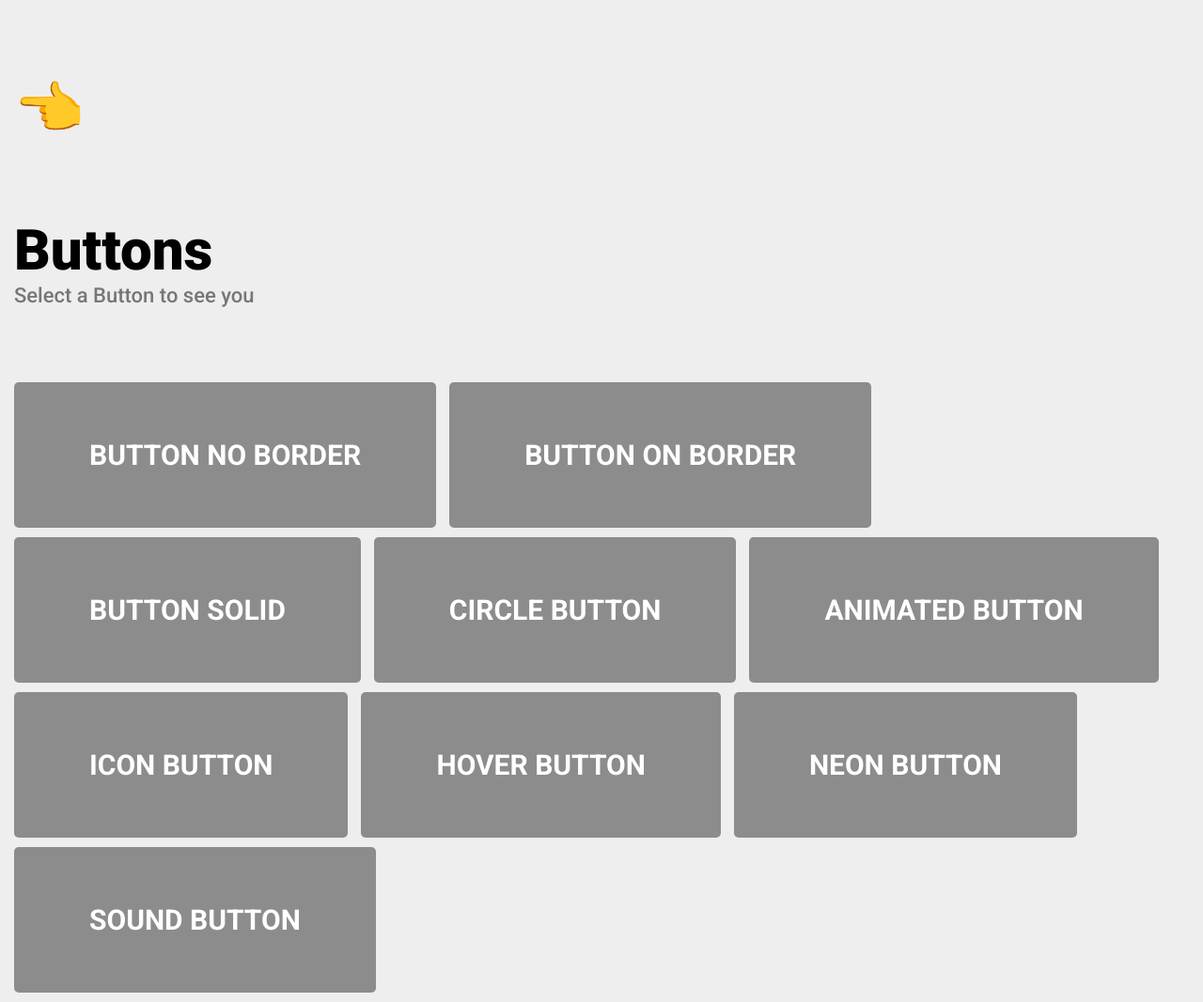
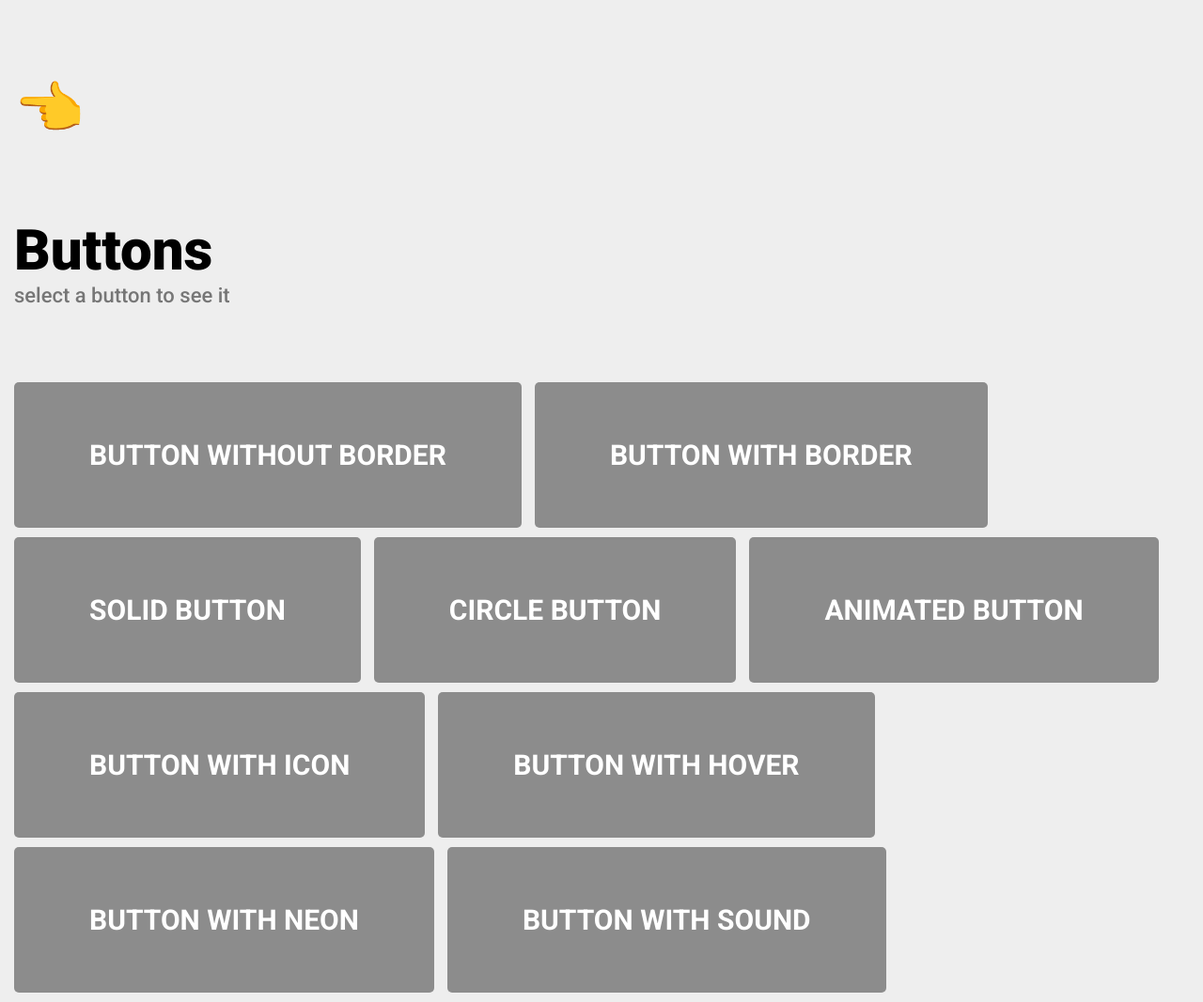
Before and after one commit to miguelitodev/webcomponents, a plain HTML site: page components/buttons/index.html in a window 1280 px wide. Shown: the whole page at 94% size. Drawn offline with Linux system fonts and the light colour scheme.

Commit message:
Fixing grammar errors

```diff
--- a/components/buttons/index.html
+++ b/components/buttons/index.html
@@ -24,20 +24,20 @@
         <div class="content">
             <h1 class="title">Buttons</h1>
             <h2 class="subtitle">
-                Select a Button to see you
+                select a button to see it
             </h2>
         </div>
 
         <div class="content content-button">
-            <a href="javascript:void(0)" class="button"> Button No Border </a>
-            <a href="javascript:void(0)" class="button"> Button On Border </a>
-            <a href="javascript:void(0)" class="button"> Button Solid </a>
+            <a href="javascript:void(0)" class="button"> Button without border </a>
+            <a href="javascript:void(0)" class="button"> button with border </a>
+            <a href="javascript:void(0)" class="button"> Solid Button </a>
             <a href="javascript:void(0)" class="button"> Circle Button </a>
             <a href="javascript:void(0)" class="button"> Animated Button </a>
-            <a href="javascript:void(0)" class="button"> Icon Button</a>
-            <a href="javascript:void(0)" class="button"> Hover button </a>
-            <a href="javascript:void(0)" class="button"> Neon Button </a>
-            <a href="javascript:void(0)" class="button"> Sound Button</a>
+            <a href="javascript:void(0)" class="button"> button with icon </a>
+            <a href="javascript:void(0)" class="button"> button with hover </a>
+            <a href="javascript:void(0)" class="button"> Button with Neon </a>
+            <a href="javascript:void(0)" class="button"> button with sound </a>
         </div>
     </div>
     <!-- A GENTE TEM QUE ARRUMAR TIPO UM LAYOUT ONDE A GENTE VÁ LINKANDO PARA A
```
Also changed, not shown: index.html (+1 -1 lines).
